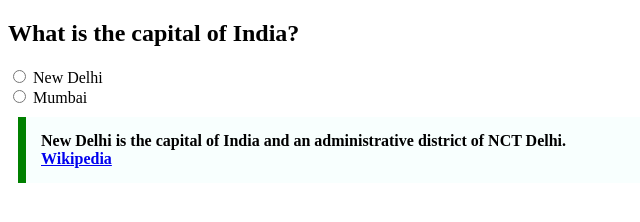
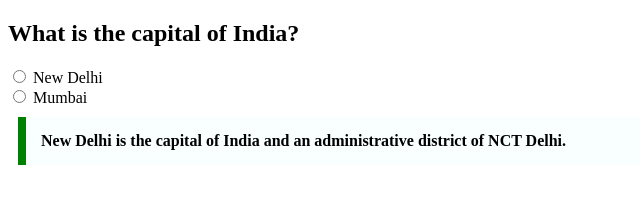
Before and after one commit to acciojob/trivia-dhulam07, a website: page main.html in a window 1280 px wide. Shown: the whole page, without its empty margins (0-640 px from the left). Drawn offline with Linux system fonts and the light colour scheme.

Commit message:
created a submission

```diff
--- a/main.html
+++ b/main.html
@@ -22,7 +22,7 @@
 <blockquote>
   New Delhi is the capital of India and an administrative district of NCT Delhi.
   <br>
-  <a href="https://www.wikipedia.org">Wikipedia</a>
+  <!-- <a href="https://www.wikipedia.org">Wikipedia</a> -->
 </blockquote>
 
 
```
